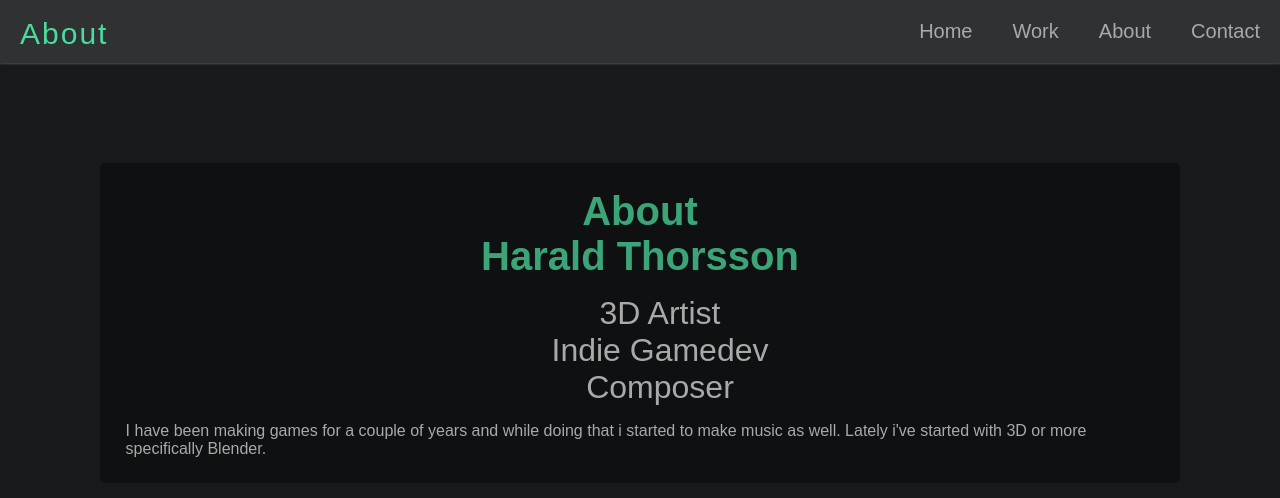
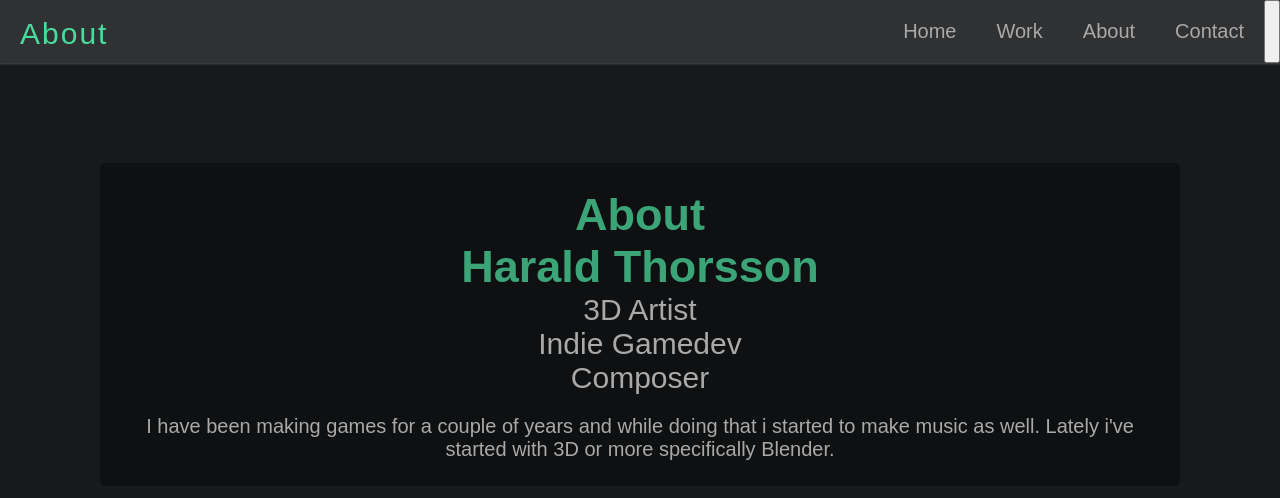
Before and after one commit to haraldthorsson/PortfolioSkolProjekt-0001, a plain HTML site: page PortfolioSkolProjekt/about.html in a window 1280 px wide. Drawn offline with Linux system fonts and the light colour scheme.

Commit message:
about changes

```diff
--- a/PortfolioSkolProjekt/about.html
+++ b/PortfolioSkolProjekt/about.html
@@ -23,19 +23,20 @@
         <button class="topBarButton" onclick="window.location.href='work.html'">Work</button>
         <button class="topBarButton" onclick="window.location.href='about.html'">About</button>
         <button class="topBarButton" onclick="window.location.href='contact.html'">Contact</button>
+        <button></button>
       </ul>
     </nav>
 
-    <div class="featured center" featured>
+    <div class="about" featured>
       <h1 class="header">About</h1>
       <h1>Harald Thorsson</h1>
-      <ul>
-        <li>3D Artist</li>
-        <li>Indie Gamedev</li>
-        <li>Composer</li>
-      </ul>
 
-      <p>I have been making games for a couple of years and while doing that i started to make music as well. Lately i've started with 3D or more specifically Blender.</p>
+        <p class="aboutdescription">3D Artist</p>
+        <p class="aboutdescription">Indie Gamedev</p>
+        <p class="aboutdescription">Composer</p>
+
+
+      <p class="aboutdescriptionbig">I have been making games for a couple of years and while doing that i started to make music as well. Lately i've started with 3D or more specifically Blender.</p>
     </div>
   </body>
 </html>
--- a/PortfolioSkolProjekt/style.css
+++ b/PortfolioSkolProjekt/style.css
@@ -133,3 +133,31 @@ img {
   padding: 50%;
   align-items: center;
 }
+
+.about {
+  background-color: #0f1011;
+  text-align: center;
+  align-items: center;
+  margin: 100px;
+  border-radius: 5px;
+  padding: 2%;
+}
+
+.about h1 {
+  color: #3ca578;
+  font-size: 45px;
+}
+
+/*.about p {
+  margin-top: 35px;
+  font-size: 20px;
+}*/
+
+.aboutdescriptionbig {
+  margin-top: 20px;
+  font-size: 20px;
+}
+
+.aboutdescription {
+  font-size: 30px;
+}
```
